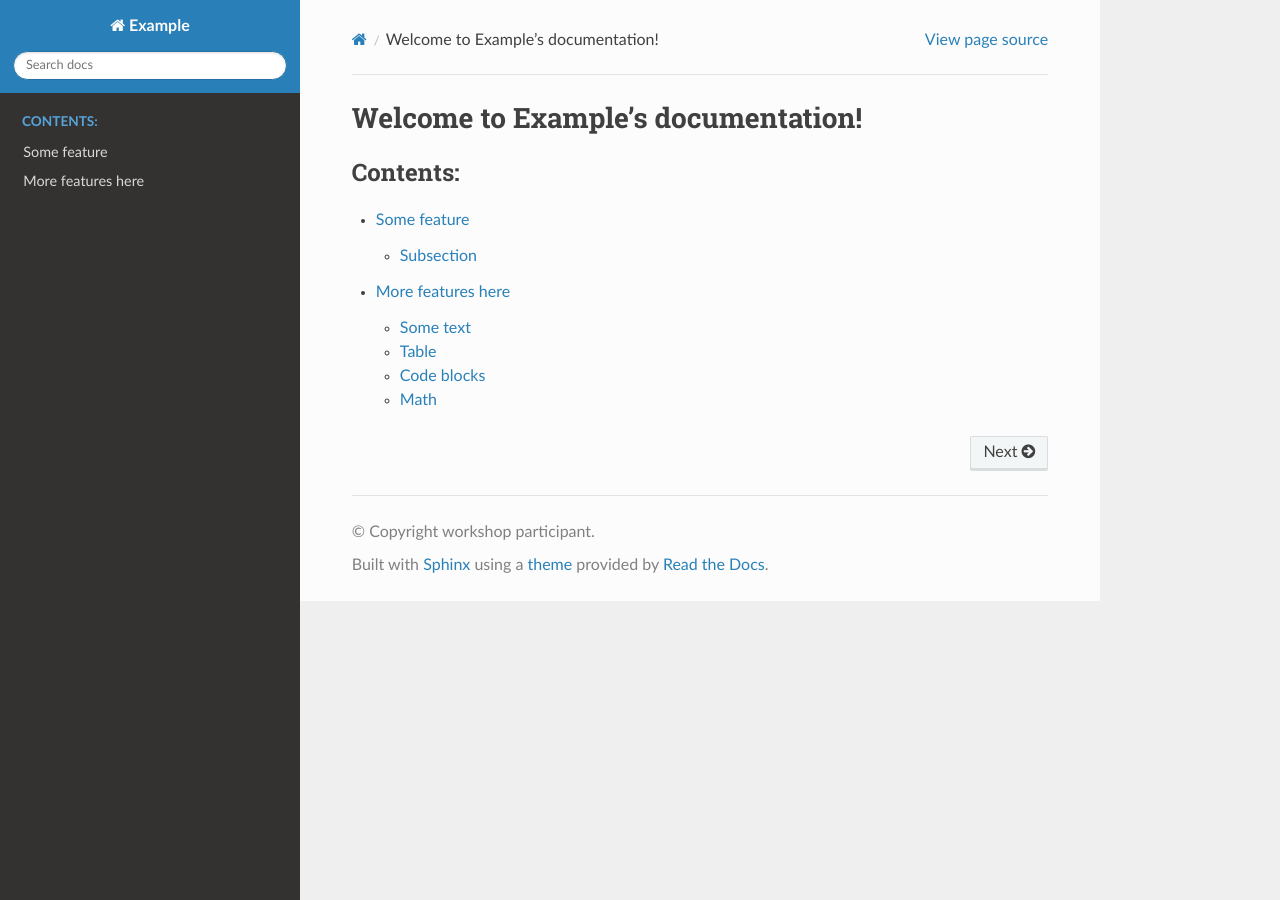
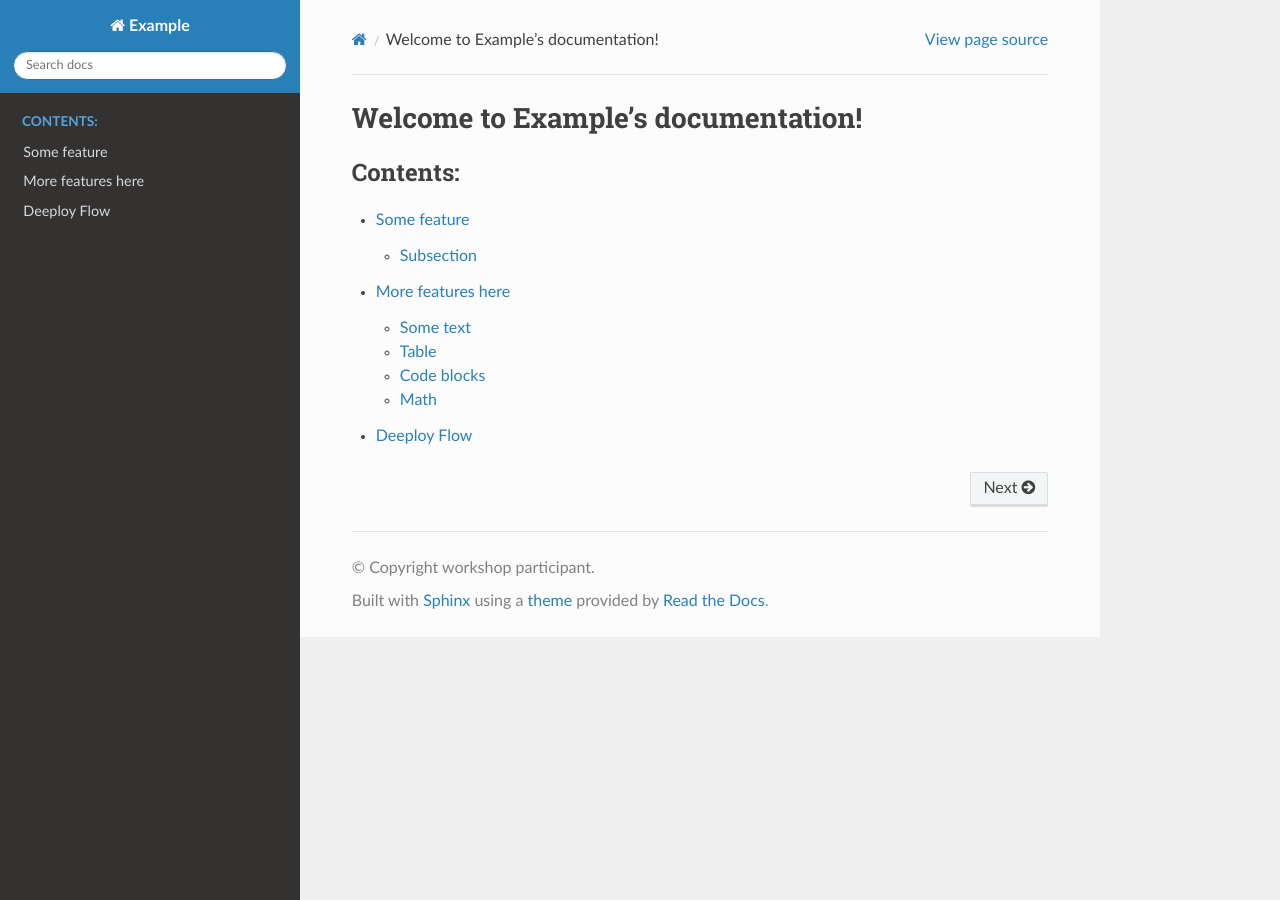
Before and after one commit to bowwwang/doc_test, a Sphinx documentation site: the page built from doc/index.rst, in a window 1280 px wide. Built offline with Sphinx 7.4.7 and the Read the Docs theme 3.1.0, drawn with Linux system fonts in a browser that asks for light colours.

Commit message:
[doc] create a new feature for flow

```diff
--- /dev/null
+++ b/doc/feature_flow.md
@@ -0,0 +1,3 @@
+# Deeploy Flow
+
+In this section, we explain the detailed flow of deeploy.
--- a/doc/index.rst
+++ b/doc/index.rst
@@ -12,3 +12,4 @@
 
    some-feature.md
    another-feature.md
+   feature_flow.md
```
